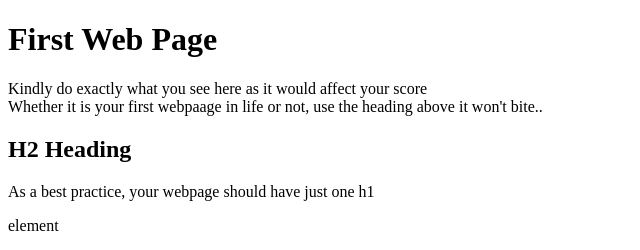
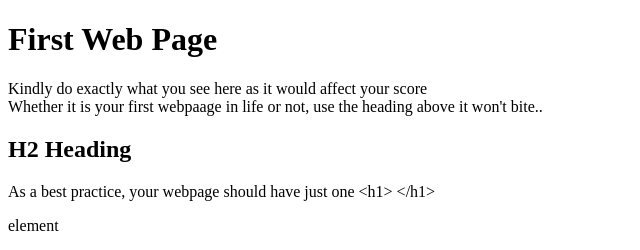
Before and after one commit to imohetta/first_webpage, a plain HTML site: page index.html in a window 1280 px wide. Shown: the top 250 px of the page, 0-640 px from the left. Drawn offline with Linux system fonts and the light colour scheme.

Commit message:
Update index.html

```diff
--- a/index.html
+++ b/index.html
@@ -9,7 +9,7 @@
     Whether it is your first webpaage in life or not, use the heading above it won't bite..</p>
 
     <h2>H2 Heading</h2>
-    <P>As a best practice, your webpage should have just one h1</P>
+    <P>As a best practice, your webpage should have just one &lth1&gt &lt/h1&gt </P>
     <p>element</P>
 
     <h3>h3 heading</h3>
```
